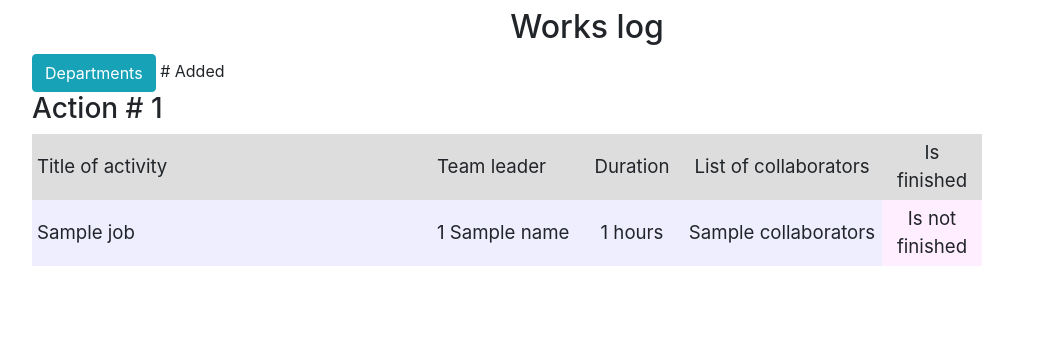
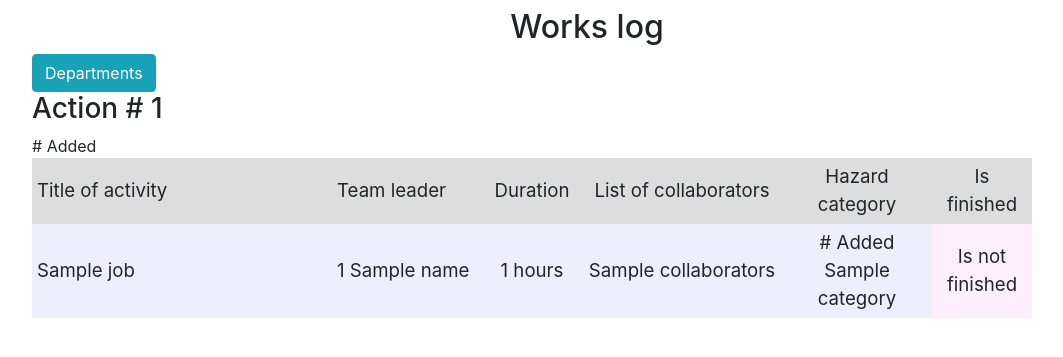
Before and after one commit to Getmanskiy-S/mars, a Flask app: template templates/index.html in a window 1280 px wide. Shown: the part 141-498 px from the top of the page, without its empty margins (53-1116 px from the left). Run offline with Flask 3, Linux system fonts and the light colour scheme; the template is opened without the code that fills it: most values are stand-ins (such as "Sample title", 1, 10 or a date in 2020); some libraries are stand-ins or nearby versions.

Commit message:
"Вспомогательная таблица "

```diff
--- a/data/__all_models.py
+++ b/data/__all_models.py
@@ -1,3 +1,5 @@
 from . import users
 from . import jobs
 from . import departaments
+from . import category  # Добавляем
+from . import job_category  # Добавляем
--- a/data/jobs.py
+++ b/data/jobs.py
@@ -1,8 +1,8 @@
 import datetime
 import sqlalchemy
 from sqlalchemy import orm
-
 from .db_session import SqlAlchemyBase
+from .job_category import JobCategory  # Import the new model
 
 
 class Jobs(SqlAlchemyBase):
@@ -18,5 +18,7 @@ class Jobs(SqlAlchemyBase):
     team_leader = sqlalchemy.Column(sqlalchemy.Integer, sqlalchemy.ForeignKey("users.id"))
     user = orm.relationship('User')
 
+    categories = orm.relationship("Category", secondary="job_categories", backref="jobs")  # Add the relationship
+
     def __repr__(self):
         return f'<Job> {self.job}'
--- a/main_users.py
+++ b/main_users.py
@@ -211,8 +211,13 @@ def delete_department(id):
     return redirect('/departments')
 
 
+# в main_users.py в функции main()
 def main():
     db_session.global_init("db/mars_explorer.db")
+    # Добавьте эти строки
+    # db_sess = db_session.create_session()
+    # db_session.SqlAlchemyBase.metadata.drop_all(db_sess.bind)
+    # db_session.SqlAlchemyBase.metadata.create_all(db_sess.bind)
     app.run()
 
 
--- a/templates/index.html
+++ b/templates/index.html
@@ -8,17 +8,18 @@
     <a class="btn btn-success" href="/addjob">Добавить работу</a>
 {% endif %}
 
-<a class="btn btn-info" href="/departments">Departments</a> # Added
+<a class="btn btn-info" href="/departments">Departments</a>
 
 {% for job in jobs %}
 <h3>Action # {{ job.id }}</h3>
 <div class="table_container">
     <table class="my_table">
         <tr class="my_row">
-            <td class="title" width="400px" bgcolor="#dddddd">Title of activity</td>
+            <td class="title" width="300px" bgcolor="#dddddd">Title of activity</td>
             <td class="title" width="150px" bgcolor="#dddddd">Team leader</td>
             <td class="title" width="100px" bgcolor="#dddddd" align="center">Duration</td>
             <td class="title" width="200px" bgcolor="#dddddd" align="center">List of collaborators</td>
+            <td class="title" width="150px" bgcolor="#dddddd" align="center">Hazard category</td> # Added
             <td class="title" width="100px" bgcolor="#dddddd" align="center">Is finished</td>
         </tr>
         <tr class="my_row">
@@ -26,6 +27,13 @@
             <td class="ordinary" bgcolor="#eeeeff">{{ names[job.team_leader][0] }} {{ names[job.team_leader][1] }}</td>
             <td class="ordinary" bgcolor="#eeeeff" align="center">{{ job.work_size }} hours</td>
             <td class="ordinary" bgcolor="#eeeeff" align="center">{{ job.collaborators }}</td>
+            <td class="ordinary" bgcolor="#eeeeff" align="center"> # Added
+                {% for category in job.categories %}
+                    {{ category.name }}
+                {% else %}
+                    Нет категории
+                {% endfor %}
+            </td>
             {% if job.is_finished %}
             <td class="ordinary" bgcolor="#eeffee" align="center">Finished</td>
             {% else %}
```
Also changed, not shown: data/category.py (added, +13 -0 lines), data/job_category.py (added, +13 -0 lines), db/mars_explorer.db.
